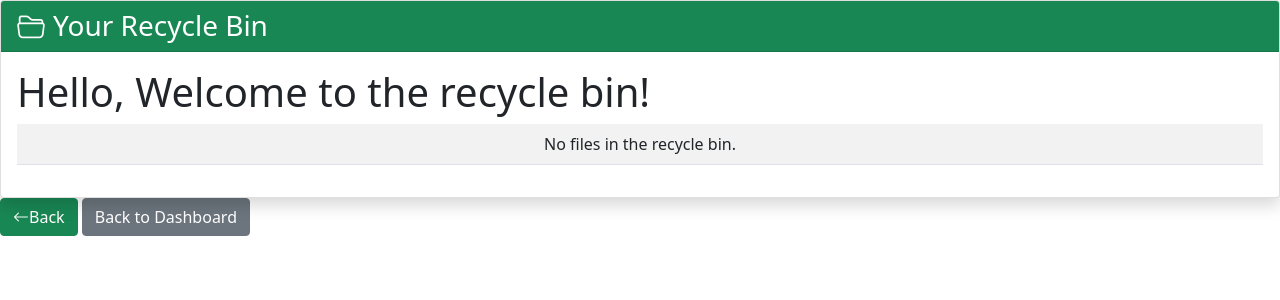
After one commit to TheNoobyCuber/fyp_python, a Flask app: page /view_recycle_bin in a window 1280 px wide. The commit adds this page. Shown: the top 300 px of the page. Run offline with Flask 3, Linux system fonts and the light colour scheme; the visitor is signed in with stand-in values (Sample User, id 1); data that the repository does not hold is empty; parts of the project's set-up code (start-up, migrations or seed data) failed here and were passed over.

Commit message:
Recycle Bin + restoring function in the making

```diff
--- a/Desktop/capstone_new/app/__init__.py
+++ b/Desktop/capstone_new/app/__init__.py
@@ -34,7 +34,9 @@ def create_app():
 
     #Upload folder configuration
     app.config['UPLOAD_FOLDER'] = os.path.join(os.path.dirname(os.path.abspath(__file__)),  'secure_uploads/')
+    app.config['RECYCLE_BIN_FOLDER'] = os.path.join(os.path.dirname(os.path.abspath(__file__)),  'recycle_bin/')
     os.makedirs(app.config['UPLOAD_FOLDER'], exist_ok=True)
+    os.makedirs(app.config['RECYCLE_BIN_FOLDER'], exist_ok=True)
 
     #Mail configuration
     app.config['MAIL_SERVER'] = 'smtp.gmail.com'
--- a/Desktop/capstone_new/app/routes.py
+++ b/Desktop/capstone_new/app/routes.py
@@ -6,7 +6,7 @@ from flask_sqlalchemy import query
 from werkzeug.security import generate_password_hash, check_password_hash
 from sqlalchemy.exc import SQLAlchemyError
 from wtforms import ValidationError
-from .models import AuditLog, File, ShareFile, User, db
+from .models import AuditLog, File, RecycleBin, ShareFile, User, db
 from datetime import datetime, timedelta
 import random
 from flask_mail import Mail, Message
@@ -122,7 +122,8 @@ def view_files():
     for file in files:
         file.uploaded_by_username = current_user_fullname
     for file in shared_files:
-        file.uploaded_by_username = User.query.get(file.user_id).username
+        if file.status != 'recycle_bin':
+            file.uploaded_by_username = User.query.get(file.user_id).username
 
     return render_template('files.html', files=files, shared_files=shared_files)
 
@@ -218,7 +219,7 @@ def edit_file(file_id):
 def delete_file(file_id):
     file = File.query.get(file_id)
     if file:
-        filepath = os.path.join(current_app.config['UPLOAD_FOLDER'], file.filename)
+        filepath = os.path.join(current_app.config['RECYCLE_BIN_FOLDER'], file.filename)
         if os.path.exists(filepath):
             os.remove(filepath)
 
@@ -234,6 +235,64 @@ def delete_file(file_id):
             flash(f'File "{file.filename}" deleted successfully.', 'success')
     return redirect(url_for('main.view_files'))
 
+@main.route('/recycle', methods=['POST'])
+def recycle():
+    file_id = request.args.get('file_id')
+    file = File.query.get(file_id)
+    if file:
+        file.status = 'recycle_bin'
+        old_path = os.path.join(current_app.config['UPLOAD_FOLDER'], file.filename)
+        new_path = os.path.join(current_app.config['RECYCLE_BIN_FOLDER'], file.filename)
+        os.rename(old_path, new_path)
+
+        log = auditlog(
+            user_id=session['user_id'],
+            action_type='move to recycle bin',
+            details=f'Moved file ID: {file_id}, filename: {file.original_filename} to recycle bin'
+        )
+        db.session.add(log)
+
+        new_recycle_entry = RecycleBin(
+            file_id=file.file_id,
+            filename=file.filename,
+            deleted_by_user_id=session['user_id'],
+            deleted_at=datetime.utcnow()
+        )
+        db.session.add(new_recycle_entry)
+        db.session.commit()
+
+        flash(f'File "{file.filename}" moved to recycle bin.', 'success')
+    return redirect(url_for('main.view_files'))
+
+def restore_file(file_id):
+    file = File.query.get(file_id)
+    if file:
+        file.status = 'safe'
+        old_path = os.path.join(current_app.config['RECYCLE_BIN_FOLDER'], file.filename)
+        new_path = os.path.join(current_app.config['UPLOAD_FOLDER'], file.filename)
+        os.rename(old_path, new_path)
+
+        log = auditlog(
+            user_id=session['user_id'],
+            action_type='Restore',
+            details=f'Restored file ID: {file_id}, filename: {file.original_filename}'
+        )
+        db.session.add(log)
+
+        RecycleBin.query.filter_by(file_id=file_id).delete()
+        db.session.commit()
+
+        flash(f'File "{file.filename}" restored successfully.', 'success')
+    return redirect(url_for('main.view_files'))
+
+@main.route('/view_recycle_bin', methods=['GET'])
+def view_recycle_bin():
+    user_id = session.get('user_id')
+    if not user_id:
+        return redirect(url_for('auth.login'))
+
+    recycle_bin_files = RecycleBin.query.filter_by(deleted_by_user_id=user_id).order_by(RecycleBin.deleted_at.desc()).all()
+    return render_template('recycle_bin.html', recycle_bin=recycle_bin_files)
 
 @main.route('/share', methods=['POST'])
 def share_file():
--- /dev/null
+++ b/Desktop/capstone_new/app/templates/recycle_bin.html
@@ -0,0 +1,74 @@
+<!DOCTYPE html>
+<html lang="en">
+<head>
+    <meta charset="UTF-8">
+    <meta name="viewport" content="width=device-width, initial-scale=1.0">
+    <title>Hello</title>
+    <!-- Bootstrap CSS -->
+    <link href="https://cdn.jsdelivr.net/npm/bootstrap@5.1.3/dist/css/bootstrap.min.css" rel="stylesheet">
+    <!-- Bootstrap Icons -->
+    <link rel="stylesheet" href="https://cdn.jsdelivr.net/npm/bootstrap-icons@1.11.1/font/bootstrap-icons.css">
+    <!-- Bootstrap JS Bundle -->
+    <script src="https://cdn.jsdelivr.net/npm/bootstrap@5.1.3/dist/js/bootstrap.bundle.min.js"></script>
+</head>
+<body>
+    {% with messages = get_flashed_messages(with_categories=true) %}
+        {% if messages %}
+            {% for category, message in messages %}
+                <div class="alert alert-{{ category }} alert-dismissible fade show" role="alert">
+                    {{ message }}
+                    <button type="button" class="btn-close" data-bs-dismiss="alert" aria-label="Close"></button>
+                </div>
+            {% endfor %}
+        {% endif %}
+    {% endwith %}
+    <div class="card shadow">
+        <div class="card-header bg-success text-white">
+            <h3 class="mb-0"><i class="bi bi-folder2-open me-2"></i>Your Recycle Bin</h3>
+        </div>
+        <div class="card-body">
+            <div class="table-responsive">
+            <h1>Hello, Welcome to the recycle bin!</h1>
+            <table class="table table-striped">
+                {% if recycle_bin %}
+                <thead>
+                    <tr>
+                        <th>Delete ID</th>
+                        <th>File ID</th>
+                        <th>Filename</th>
+                        <th>Deleted By User ID</th>
+                        <th>Deleted At</th>
+                        <th>Actions</th>
+                    </tr>
+                </thead>
+                <tbody>
+                    {% for item in recycle_bin %}
+                    <tr>
+                        <td>{{ item.delete_id }}</td>
+                        <td>{{ item.file_id }}</td>
+                        <td>{{ item.filename }}</td>
+                        <td>{{ item.deleted_by_user_id }}</td>
+                        <td>{{ item.deleted_at.strftime('%Y-%m-%d %H:%M:%S') if item.deleted_at else 'N/A' }}</td>
+                        <td>
+                            <a href="{{ url_for('main.restore_file', file_id=item.delete_id) }}"
+                            class="btn btn-success bi bi-heart"> Restore</a>
+                            <a href="{{ url_for('main.delete_file', file_id=item.file_id) }}"
+                            class="btn btn-danger bi bi-trash"> Delete Permanently</a>
+                        </td>
+                    </tr>
+                    {% endfor %}
+                </tbody>
+                {% else %}
+                <tr>
+                    <td colspan="5" class="text-center">No files in the recycle bin.</td>
+                </tr>
+                {% endif %}
+            </table>
+            </div>
+        </div>
+    </div>
+    <a href='{{ url_for("main.view_files") }}' class="btn btn-success bi bi-arrow-left">Back</a>
+    <a href='{{ url_for("main.index") }}'><button type='button' class='btn btn-secondary'>Back to Dashboard</button></a>
+
+</body>
+</html>
```
Also changed, not shown: Desktop/capstone_new/app/models.py (+8 -1 lines), Desktop/capstone_new/app/templates/files.html (+8 -4 lines), Desktop/capstone_new/dlps.sql (+11 -1 lines), 10 other files.
